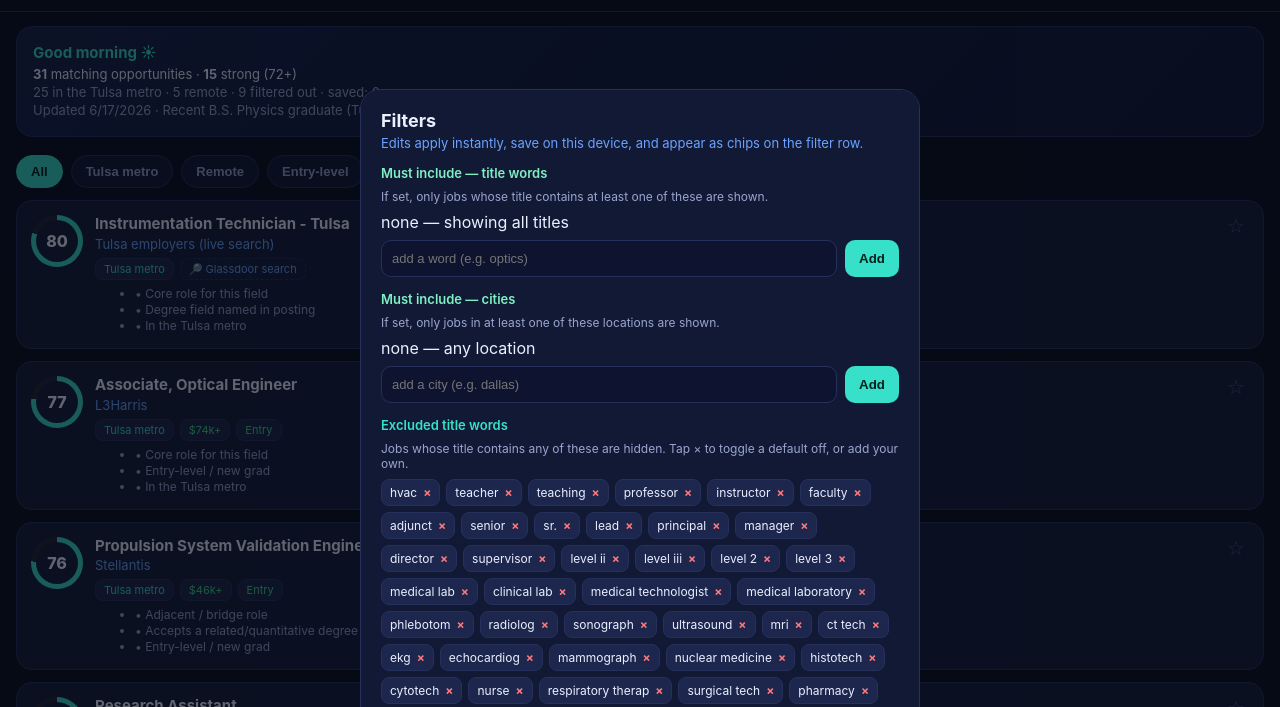
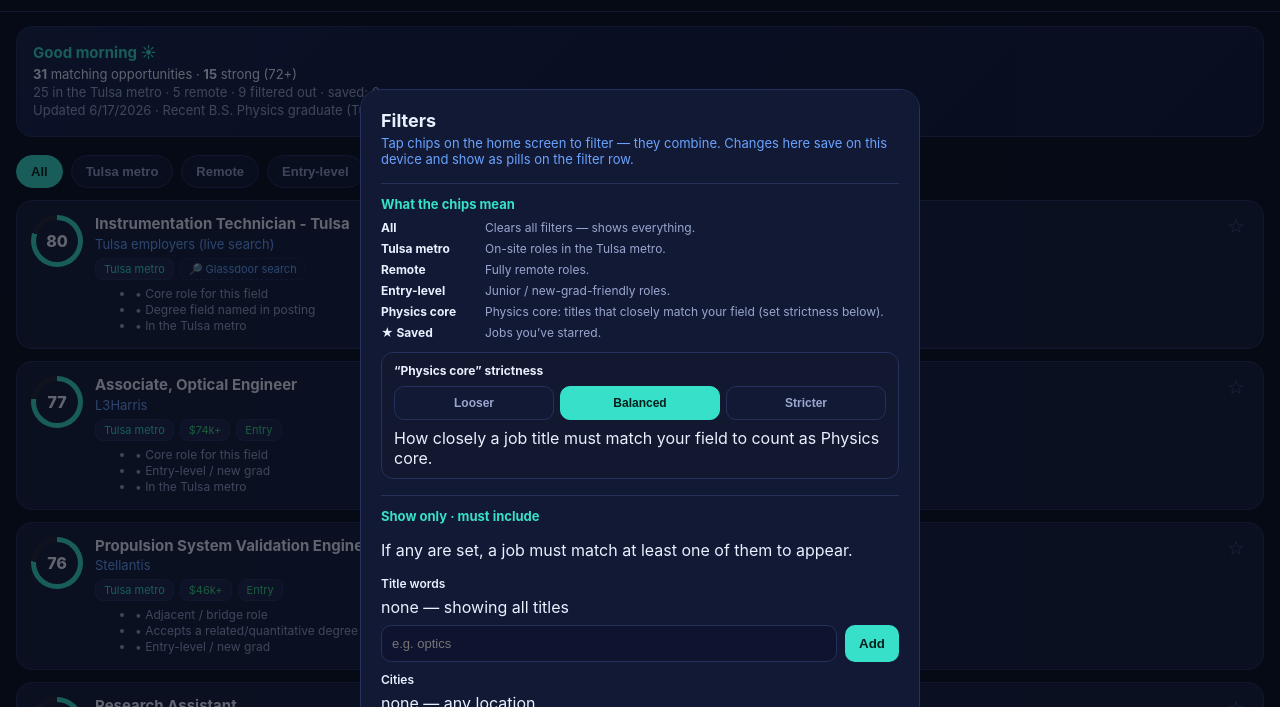
Before and after one commit to altusatlasfounder/jobscout, a plain HTML site: page physics/index.html in a window 1280 px wide. Both pictures are taken after a click on the button "Filters". Shown: the part 55-762 px from the top of the page. Drawn offline with Linux system fonts and the light colour scheme.

Commit message:
Settings: explain chips, editable core strictness, reorganized into clear groups

```diff
--- a/gamedesign/styles.css
+++ b/gamedesign/styles.css
@@ -85,6 +85,21 @@ body{margin:0;background:linear-gradient(180deg,#0b1020,#0a0e1c 40%);color:var(-
 .fchip b{cursor:pointer;color:var(--bad);font-weight:700}
 .fchip.inc{border-color:#3b7a52}
 .inc-sec h3{color:#7ef0c2}
+.set-group{margin:16px 0;padding-top:12px;border-top:1px solid var(--line)}
+.set-group .grp{font-size:13px;color:var(--accent);margin:0 0 8px;font-weight:700}
+.legend{display:flex;flex-direction:column;gap:6px;margin-bottom:12px}
+.lg{display:flex;gap:10px;font-size:12px;align-items:baseline}
+.lg b{flex:0 0 94px;color:var(--txt)}
+.lg span{color:var(--mut);flex:1}
+.core-edit{background:#11182f;border:1px solid var(--line);border-radius:12px;padding:10px 12px}
+.core-edit>label{display:block;font-size:12px;font-weight:700;color:var(--txt);margin-bottom:8px}
+.seg{display:flex;gap:6px}
+.segb{flex:1;background:var(--bg2);border:1px solid var(--line);color:var(--mut);border-radius:10px;padding:9px 6px;font-size:12px;font-weight:600;cursor:pointer}
+.segb.on{background:var(--accent);color:#04201c;border-color:var(--accent)}
+.core-edit .hint{margin:8px 0 0}
+.sub{margin:10px 0}
+.sub>label{display:block;font-size:12px;color:var(--txt);margin:0 0 6px;font-weight:600}
+.hint2{font-weight:400;color:#5b659a}
 .addrow{display:flex;gap:8px}
 .addrow input{flex:1;background:#0e1430;border:1px solid var(--line);color:var(--txt);
   border-radius:10px;padding:10px;font-size:13px}
--- a/physics/app.js
+++ b/physics/app.js
@@ -12,7 +12,7 @@ const ACTIVE = new Set();
 const saved = new Set(JSON.parse(localStorage.getItem(SAVED_KEY) || "[]"));
 const prefs = Object.assign(
   {disabled:{kw:[],city:[]}, added:{kw:[],city:[]}, include:{kw:[],city:[]},
-   off:{addkw:[],addcity:[],inckw:[],inccity:[]}, remoteOnly:false, showHidden:false},
+   off:{addkw:[],addcity:[],inckw:[],inccity:[]}, coreMin:17.5, remoteOnly:false, showHidden:false},
   JSON.parse(localStorage.getItem(PREF_KEY) || "{}"));
 /* backfill nested shapes for prefs saved by older versions */
 prefs.disabled = Object.assign({kw:[],city:[]}, prefs.disabled||{});
@@ -91,7 +91,7 @@ function passesFilter(j,f){
   if(f==="tulsa") return isTulsa(j);
   if(f==="remote") return j.remote_type==="remote";
   if(f==="entry") return j.seniority==="entry"||j.seniority==="intern"||(j.sub_scores&&j.sub_scores.entry>=12);
-  if(f==="strong") return j.sub_scores && j.sub_scores.title>=17.5;
+  if(f==="strong") return j.sub_scores && j.sub_scores.title>=(prefs.coreMin!=null?prefs.coreMin:17.5);
   if(f==="saved") return saved.has(keyOf(j));
   return true;
 }
@@ -219,34 +219,58 @@ function openSettings(){
     + prefs.added.city.map(c=>chip(c,false,false,"city")).join("");
   const incKwChips=prefs.include.kw.map(w=>incChipHTML(w,"inckw")).join("") || `<span class="hint">none — showing all titles</span>`;
   const incCityChips=prefs.include.city.map(c=>incChipHTML(c,"inccity")).join("") || `<span class="hint">none — any location</span>`;
+  const coreLabel=((BUILTIN.find(b=>b.f==="strong")||{}).label)||"Core";
+  const desc={all:"Clears all filters — shows everything.",tulsa:"On-site roles in the Tulsa metro.",
+    remote:"Fully remote roles.",entry:"Junior / new-grad-friendly roles.",
+    strong:coreLabel+": titles that closely match your field (set strictness below).",
+    saved:"Jobs you’ve starred."};
+  const legend=[{f:"all",label:ALL_LABEL.trim()},...BUILTIN]
+    .map(b=>`<div class="lg"><b>${esc(b.label)}</b><span>${esc(desc[b.f]||"")}</span></div>`).join("");
+  const cm=prefs.coreMin!=null?prefs.coreMin:17.5;
+  const seg=[["Looser",12.5],["Balanced",17.5],["Stricter",21.5]]
+    .map(([t,v])=>`<button class="segb ${Math.abs(cm-v)<0.01?"on":""}" data-core="${v}">${t}</button>`).join("");
   el("#settingsCard").innerHTML=`
     <h2>Filters</h2>
-    <p class="jc-co">Edits apply instantly, save on this device, and appear as chips on the filter row.</p>
-    <div class="set-sec inc-sec"><h3>Must include — title words</h3>
-      <p class="hint">If set, only jobs whose title contains at least one of these are shown.</p>
-      <div class="chiplist" id="inckwlist">${incKwChips}</div>
-      <div class="addrow"><input id="inckwadd" placeholder="add a word (e.g. optics)"><button data-add="inckw">Add</button></div>
+    <p class="jc-co">Tap chips on the home screen to filter — they combine. Changes here save on this device and show as pills on the filter row.</p>
+
+    <div class="set-group">
+      <h3 class="grp">What the chips mean</h3>
+      <div class="legend">${legend}</div>
+      <div class="core-edit">
+        <label>“${esc(coreLabel)}” strictness</label>
+        <div class="seg">${seg}</div>
+        <p class="hint">How closely a job title must match your field to count as ${esc(coreLabel)}.</p>
+      </div>
     </div>
-    <div class="set-sec inc-sec"><h3>Must include — cities</h3>
-      <p class="hint">If set, only jobs in at least one of these locations are shown.</p>
-      <div class="chiplist" id="inccitylist">${incCityChips}</div>
-      <div class="addrow"><input id="inccityadd" placeholder="add a city (e.g. dallas)"><button data-add="inccity">Add</button></div>
+
+    <div class="set-group">
+      <h3 class="grp">Show only · must include</h3>
+      <p class="hint">If any are set, a job must match at least one of them to appear.</p>
+      <div class="sub"><label>Title words</label>
+        <div class="chiplist" id="inckwlist">${incKwChips}</div>
+        <div class="addrow"><input id="inckwadd" placeholder="e.g. optics"><button data-add="inckw">Add</button></div></div>
+      <div class="sub"><label>Cities</label>
+        <div class="chiplist" id="inccitylist">${incCityChips}</div>
+        <div class="addrow"><input id="inccityadd" placeholder="e.g. dallas"><button data-add="inccity">Add</button></div></div>
     </div>
-    <div class="set-sec"><h3>Excluded title words</h3>
-      <p class="hint">Jobs whose title contains any of these are hidden. Tap × to toggle a default off, or add your own.</p>
-      <div class="chiplist" id="kwlist">${wordChips}</div>
-      <div class="addrow"><input id="kwadd" placeholder="add a word (e.g. senior)"><button data-add="kw">Add</button></div>
+
+    <div class="set-group">
+      <h3 class="grp">Hide · exclude</h3>
+      <div class="sub"><label>Title words <span class="hint2">(tap a default’s × to turn it off)</span></label>
+        <div class="chiplist" id="kwlist">${wordChips}</div>
+        <div class="addrow"><input id="kwadd" placeholder="e.g. welder"><button data-add="kw">Add</button></div></div>
+      <div class="sub"><label>Cities <span class="hint2">(on-site only — remote &amp; Tulsa always kept)</span></label>
+        <div class="chiplist" id="citylist">${cityChips}</div>
+        <div class="addrow"><input id="cityadd" placeholder="e.g. wichita"><button data-add="city">Add</button></div></div>
     </div>
-    <div class="set-sec"><h3>Excluded cities (non-remote)</h3>
-      <p class="hint">Onsite jobs in these cities are hidden. Remote jobs and anything in the Tulsa metro are always kept.</p>
-      <div class="chiplist" id="citylist">${cityChips}</div>
-      <div class="addrow"><input id="cityadd" placeholder="add a city (e.g. wichita)"><button data-add="city">Add</button></div>
-    </div>
-    <div class="set-sec">
+
+    <div class="set-group">
+      <h3 class="grp">Options</h3>
       <div class="toggle"><span>Remote-only</span><button class="switch ${prefs.remoteOnly?"on":""}" data-sw="remoteOnly"><i></i></button></div>
       <div class="toggle"><span>Show hidden jobs (dimmed)</span><button class="switch ${prefs.showHidden?"on":""}" data-sw="showHidden"><i></i></button></div>
     </div>
-    <button class="resetbtn" id="resetFilters">Reset filters to defaults</button>
+
+    <button class="resetbtn" id="resetFilters">Reset all to defaults</button>
     <button class="closebtn" data-close="settings">Close</button>`;
   el("#settings").classList.remove("hidden");
 }
@@ -283,6 +307,8 @@ document.addEventListener("click",(e)=>{
   if(cl){ const t=el("#"+cl.dataset.close); if(t) t.classList.add("hidden"); return; }
   const sw=e.target.closest("[data-sw]");
   if(sw){ prefs[sw.dataset.sw]=!prefs[sw.dataset.sw]; savePrefs(); openSettings(); render(); return; }
+  const core=e.target.closest("[data-core]");
+  if(core){ prefs.coreMin=parseFloat(core.dataset.core); savePrefs(); openSettings(); render(); return; }
   const tog=e.target.closest("[data-tog]");
   if(tog){ toggleDefault(tog.dataset.tog,tog.dataset.val); return; }
   const incdel=e.target.closest("[data-incdel]");
@@ -301,7 +327,7 @@ document.addEventListener("click",(e)=>{
     } return; }
   if(e.target.id==="resetFilters"){ prefs.disabled={kw:[],city:[]}; prefs.added={kw:[],city:[]};
     prefs.include={kw:[],city:[]}; prefs.off={addkw:[],addcity:[],inckw:[],inccity:[]};
-    prefs.remoteOnly=false; prefs.showHidden=false; savePrefs(); openSettings(); render(); return; }
+    prefs.coreMin=17.5; prefs.remoteOnly=false; prefs.showHidden=false; savePrefs(); openSettings(); render(); return; }
   const star=e.target.closest("[data-star]");
   if(star){ const k=star.dataset.star; saved.has(k)?saved.delete(k):saved.add(k); persistSaved(); render(); return; }
   const cardEl=e.target.closest(".jobcard");
--- a/physics/styles.css
+++ b/physics/styles.css
@@ -85,6 +85,21 @@ body{margin:0;background:linear-gradient(180deg,#0b1020,#0a0e1c 40%);color:var(-
 .fchip b{cursor:pointer;color:var(--bad);font-weight:700}
 .fchip.inc{border-color:#3b7a52}
 .inc-sec h3{color:#7ef0c2}
+.set-group{margin:16px 0;padding-top:12px;border-top:1px solid var(--line)}
+.set-group .grp{font-size:13px;color:var(--accent);margin:0 0 8px;font-weight:700}
+.legend{display:flex;flex-direction:column;gap:6px;margin-bottom:12px}
+.lg{display:flex;gap:10px;font-size:12px;align-items:baseline}
+.lg b{flex:0 0 94px;color:var(--txt)}
+.lg span{color:var(--mut);flex:1}
+.core-edit{background:#11182f;border:1px solid var(--line);border-radius:12px;padding:10px 12px}
+.core-edit>label{display:block;font-size:12px;font-weight:700;color:var(--txt);margin-bottom:8px}
+.seg{display:flex;gap:6px}
+.segb{flex:1;background:var(--bg2);border:1px solid var(--line);color:var(--mut);border-radius:10px;padding:9px 6px;font-size:12px;font-weight:600;cursor:pointer}
+.segb.on{background:var(--accent);color:#04201c;border-color:var(--accent)}
+.core-edit .hint{margin:8px 0 0}
+.sub{margin:10px 0}
+.sub>label{display:block;font-size:12px;color:var(--txt);margin:0 0 6px;font-weight:600}
+.hint2{font-weight:400;color:#5b659a}
 .addrow{display:flex;gap:8px}
 .addrow input{flex:1;background:#0e1430;border:1px solid var(--line);color:var(--txt);
   border-radius:10px;padding:10px;font-size:13px}
```
Also changed, not shown: gamedesign/app.js (+49 -23 lines).
